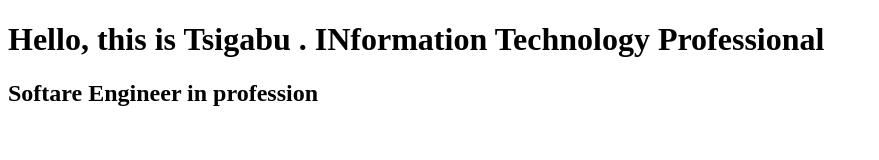
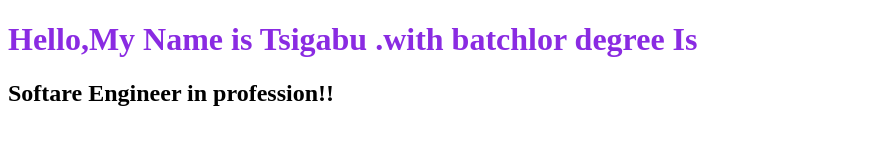
Before and after one commit to Tsigabuwalker/cs50, a plain HTML site: page index.html in a window 1280 px wide. Shown: the whole page, without its empty margins (0-879 px from the left). Drawn offline with Linux system fonts and the light colour scheme.

Commit message:
fix merge cofilct

```diff
--- a/index.html
+++ b/index.html
@@ -6,7 +6,7 @@
     <title>Document</title>
 </head>
 <body>
-    <h1>Hello, this is Tsigabu . INformation Technology Professional</h1>
-    <h2>Softare Engineer in profession</h2>
+    <h1 style="color:blueviolet;">Hello,My Name is Tsigabu .with batchlor degree Is</h1>
+    <h2>Softare Engineer in profession!!</h2>
 </body>
 </html>
```
